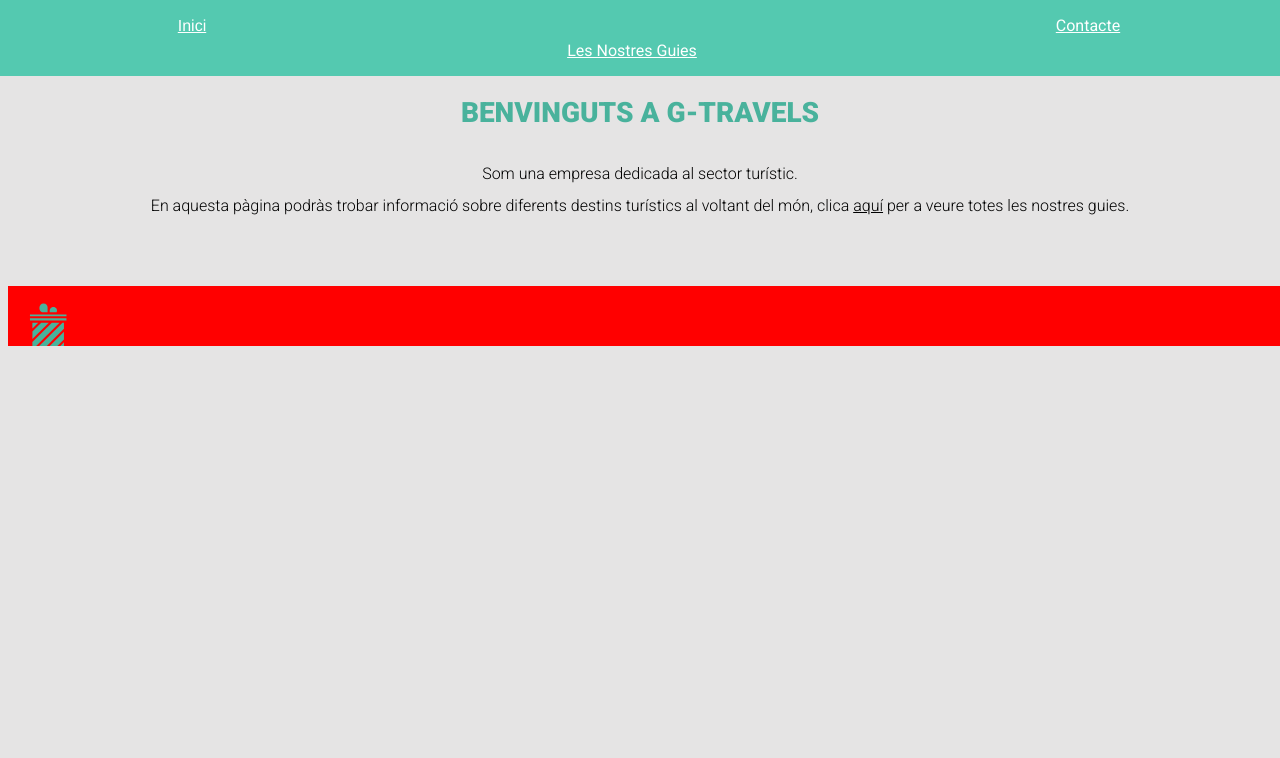
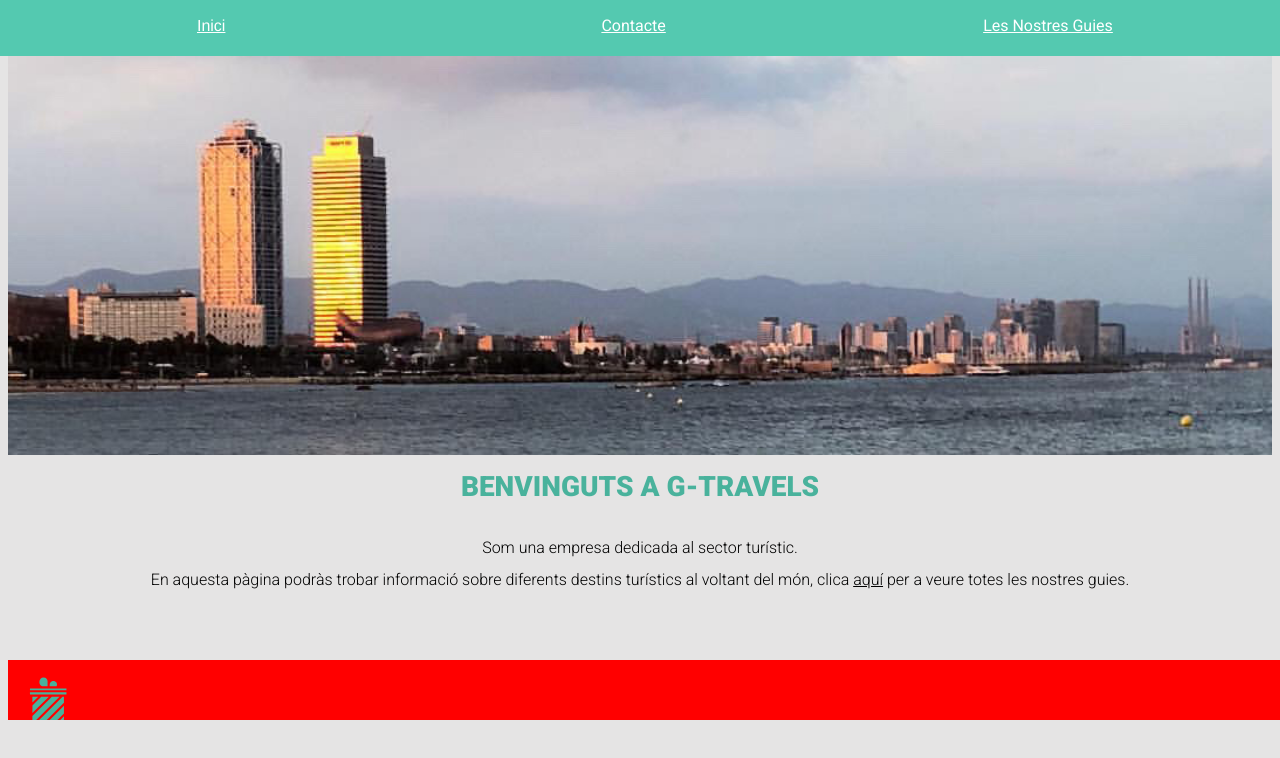
Before and after one commit to AgenciaGTravels/Agencia.G-Travels, a plain HTML site: page index.html in a window 1280 px wide. Shown: the part 32-790 px from the top of the page. Drawn offline with Linux system fonts and the light colour scheme.

Commit message:
Add files via upload

```diff
--- a/Desktop.css
+++ b/Desktop.css
@@ -39,14 +39,14 @@
     position: relative;
     background-color: #54C9B0;
     width: 100%;
-    height: 80px;
+    height: 60px;
     top: 5px;
     margin: 0;
     padding: 0;
   }
   .uno{
-    width: 30%;
-    height: 40px;
+    width: 33%;
+    height: 30px;
     margin: 0;
     padding: 0;
     float: left;
@@ -57,11 +57,11 @@
     margin-top: 22px;
   }
   .dos{
-    width: 30%;
-    height: 40px;
+    width: 33%;
+    height: 30px;
     margin: 0;
     padding: 0;
-    float: right;
+    float: left;
     text-align: center;
     color: white;
     font-size: 12pt;
@@ -69,9 +69,9 @@
   }
   .tres{
     color: white;
-    width: 100%;
-    height: 60px;
-    margin-top: -15px;
+    width: 33%;
+    height: 30px;
+    margin-top: 22px;
     margin-left: -8px;
     padding: 0;
     float: left;
@@ -113,14 +113,17 @@
     100% { opacity:0; transform: translateX(55px); }
   }
   #banner img{
-    display: none;
+    width: 100%;
+    position: relative;
+    top:80px;
+    left: 0;
   }
   .Benvinguts{
     width: 100%;
     height: 30px;
     margin:0 auto;
     margin-top: 5px;
-    padding-top: 110px;
+    padding-top: 80px;
     color: #49B29C;
   }
   h1{
@@ -229,7 +232,6 @@
   }
   .alinea{
     display: inline-block;
-    width: 15%;
     margin: 0;
     padding: 0;
   }
@@ -244,7 +246,7 @@
     margin-top: 30px;
   }
   #registre{
-    margin-top: -40px;
+    margin-top: -20px;
   }
   .capreg{
     position: fixed;
--- a/Phone.css
+++ b/Phone.css
@@ -293,7 +293,7 @@ label{
   padding: 0;
 }
 #envia{
-  background-color: #FDFF7B;
+  background-color: #49B29C;
   margin-top: 10px;
 }
 .registrat{
```
